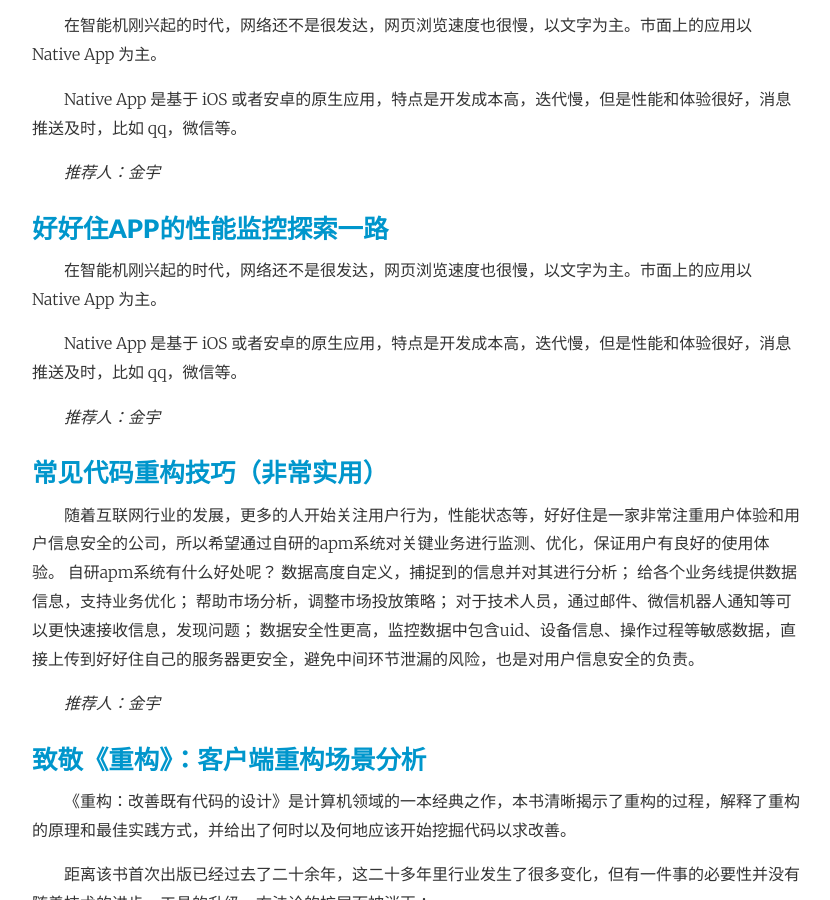
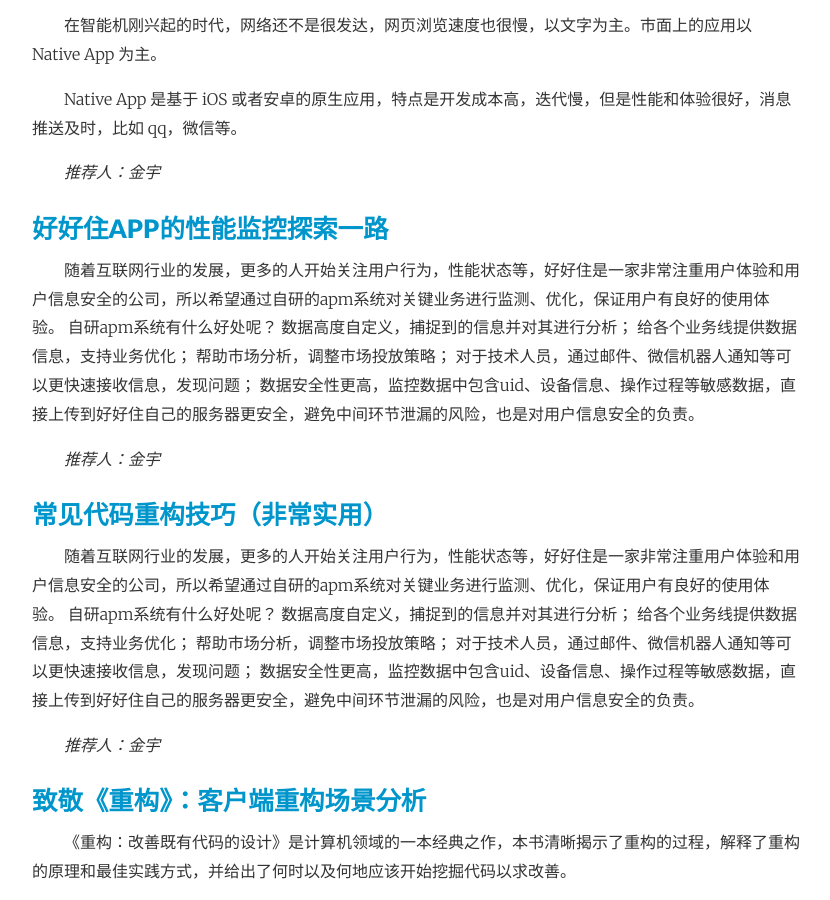
Before and after one commit to yoocky/monthly, a Jekyll site: the page built from _posts/2021-12-01-202112期.md, in a window 1280 px wide and 900 px high, scrolled down 1924 px. Shown: the whole window, without its empty margins (224-1054 px from the left). Built offline with Jekyll 4.4.1, drawn with Linux system fonts in a browser that asks for light colours; nearby versions of some CDN libraries.

Commit message:
feat(post): add

```diff
--- a/_posts/2021-12-01-202112期.md
+++ b/_posts/2021-12-01-202112期.md
@@ -73,9 +73,13 @@ Native App 是基于 iOS 或者安卓的原生应用，特点是开发成本高
 
 #### [好好住APP的性能监控探索一路](https://mp.weixin.qq.com/s/hbk2aPnk4_R4DgRXD_gyFQ)
 
-在智能机刚兴起的时代，网络还不是很发达，网页浏览速度也很慢，以文字为主。市面上的应用以 Native App 为主。
-
-Native App 是基于 iOS 或者安卓的原生应用，特点是开发成本高，迭代慢，但是性能和体验很好，消息推送及时，比如 qq，微信等。
+随着互联网行业的发展，更多的人开始关注用户行为，性能状态等，好好住是一家非常注重用户体验和用户信息安全的公司，所以希望通过自研的apm系统对关键业务进行监测、优化，保证用户有良好的使用体验。
+自研apm系统有什么好处呢？
+数据⾼度⾃定义，捕捉到的信息并对其进行分析；
+给各个业务线提供数据信息，支持业务优化；
+帮助市场分析，调整市场投放策略；
+对于技术人员，通过邮件、微信机器⼈通知等可以更快速接收信息，发现问题；
+数据安全性更高，监控数据中包含uid、设备信息、操作过程等敏感数据，直接上传到好好住自己的服务器更安全，避免中间环节泄漏的风险，也是对用户信息安全的负责。
 
 *推荐人：金宇*
 
```
